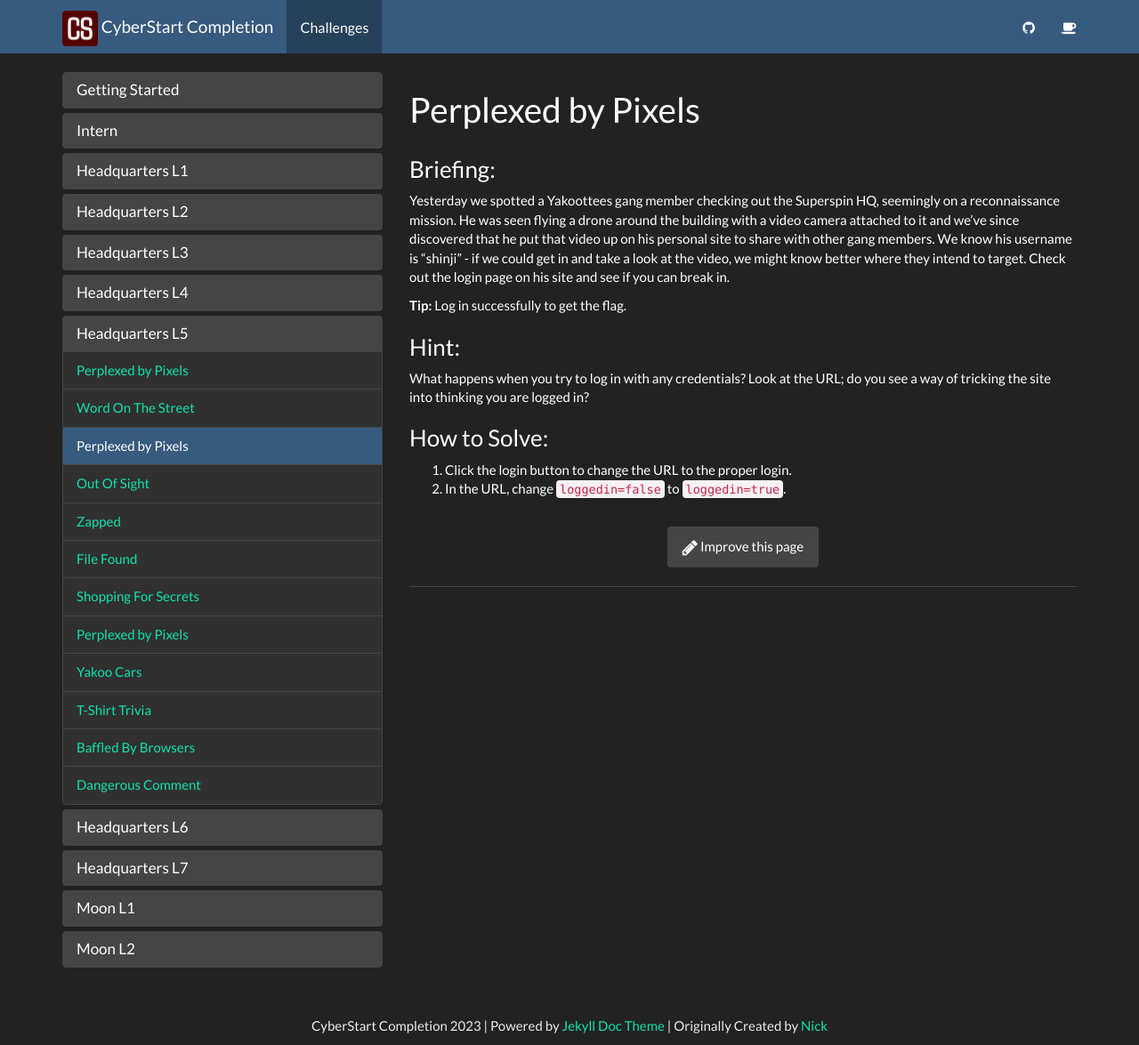
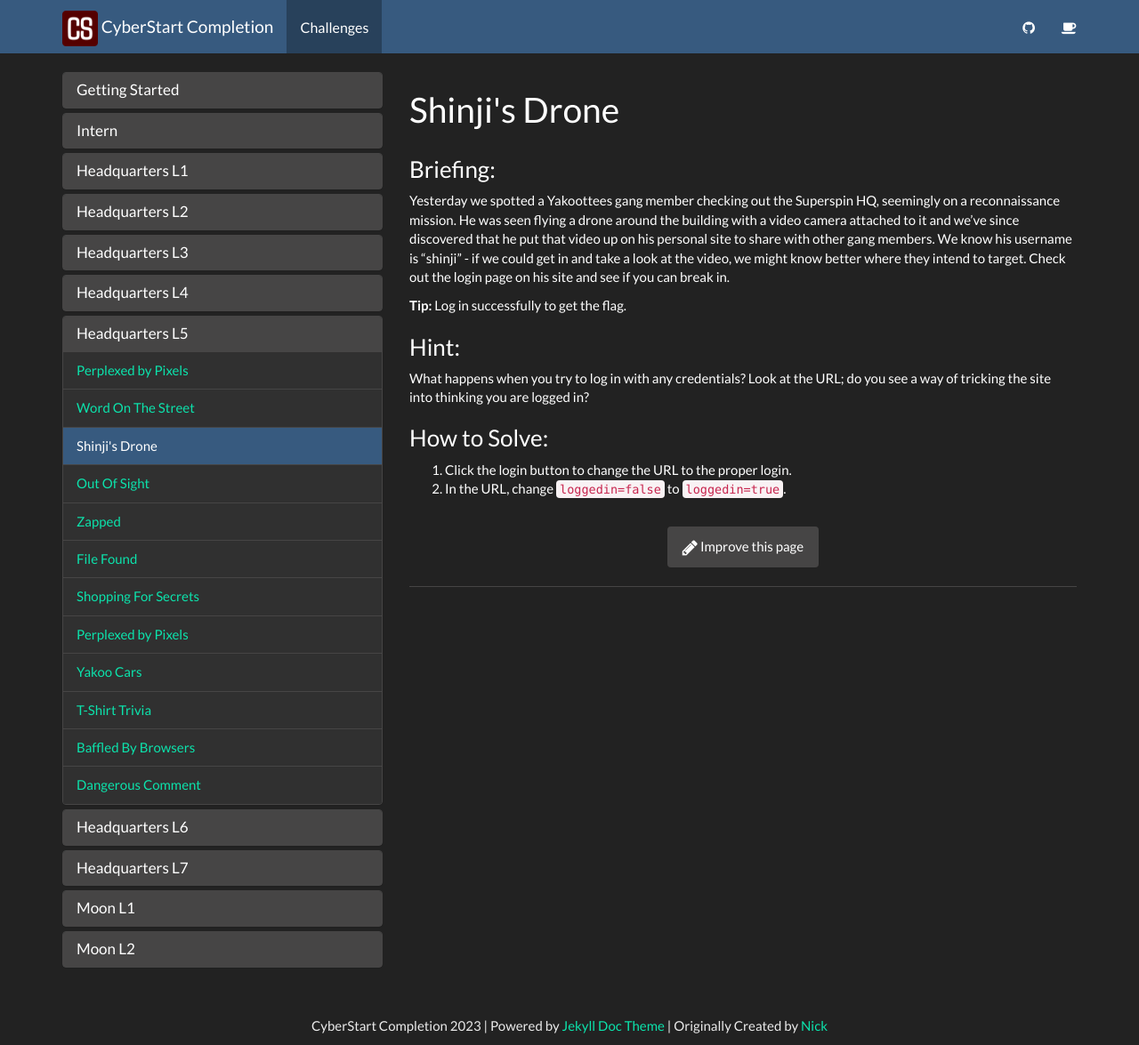
Before and after one commit to PrinceBunBun981/cyberstart.dev, a Jekyll site: the page built from _challenge/headquarters_l5/W0053.md, in a window 1280 px wide and 1175 px high. Shown: the whole window at 89% size. Built offline with Jekyll 4.4.1, drawn with Linux system fonts in a browser that asks for light colours; comment, search, counter and statistics services are not loaded.

Commit message:
Update W0053.md
Fixed name

Signed-off-by: Jacob <119741753+JayAySeaOhBee14@users.noreply.github.com>

```diff
--- a/_challenge/headquarters_l5/W0053.md
+++ b/_challenge/headquarters_l5/W0053.md
@@ -1,5 +1,5 @@
 ---
-title: Perplexed by Pixels
+title: Shinji's Drone
 permalink: /challenge/W0053/
 ---
 
```
